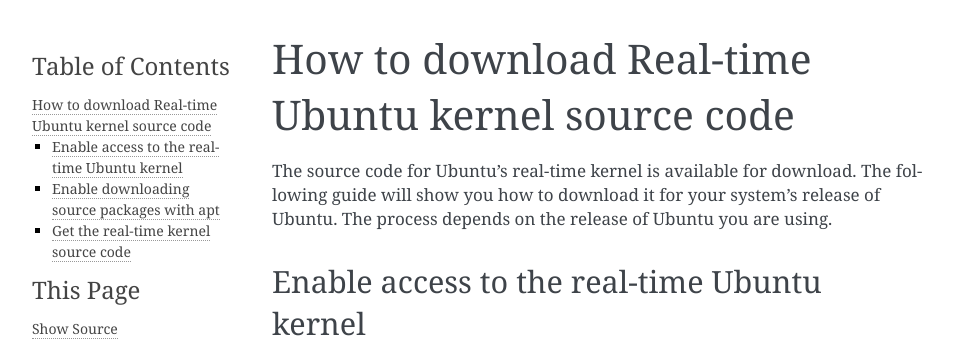
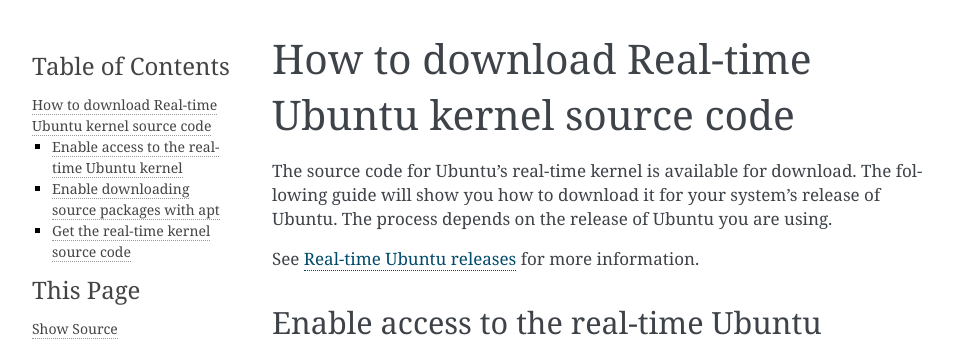
Before and after one commit to canonical/real-time-ubuntu-docs, a Sphinx documentation site: the page built from docs/how-to/download-real-time-sources.rst, in a window 1280 px wide, cut to the strip 0-350 px from the top of the page. Shown: the whole strip, without its empty margins (148-1101 px from the left). Built offline with Sphinx 7.4.7, drawn with Linux system fonts in a browser that asks for light colours.

Commit message:
docs: add releases to home page (#93)
Reference Releases page from how-to download kernel source page

Signed-off-by: annecyh <anne.chew@canonical.com>

```diff
--- a/docs/how-to/download-real-time-sources.rst
+++ b/docs/how-to/download-real-time-sources.rst
@@ -4,6 +4,8 @@
 The source code for Ubuntu's real-time kernel is available for download.
 The following guide will show you how to download it for your system's release of Ubuntu.
 The process depends on the release of Ubuntu you are using.
+
+See :doc:`/reference/releases` for more information.
 
 Enable access to the real-time Ubuntu kernel
 ---------------------------------------------
```
Also changed, not shown: docs/index.md (+1 -0 lines).
